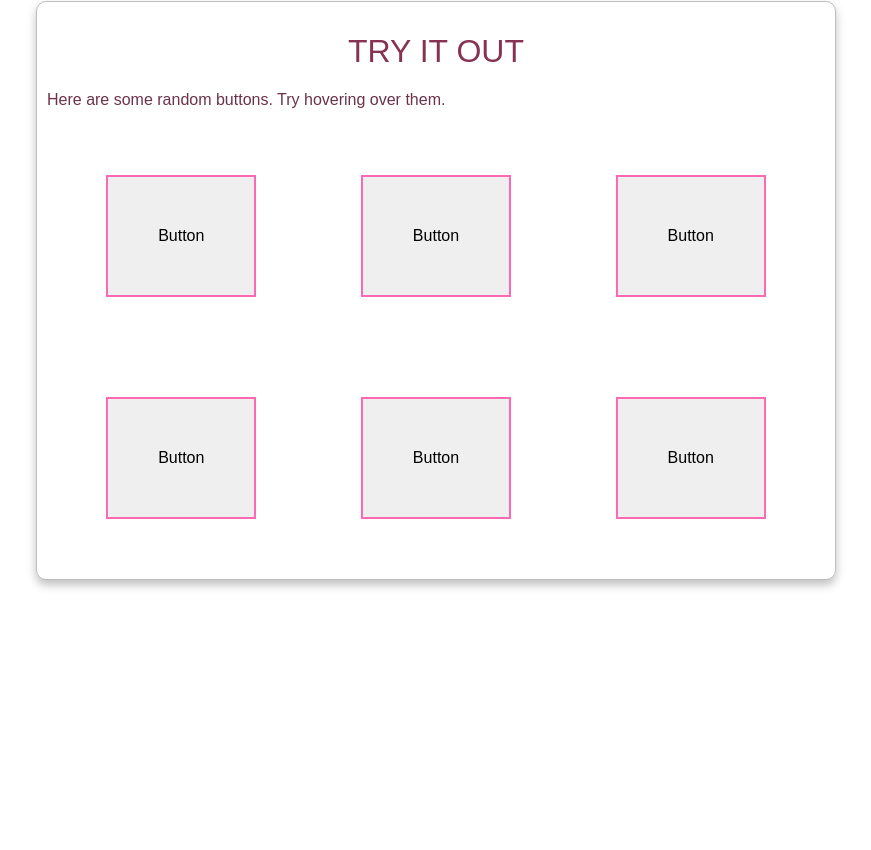
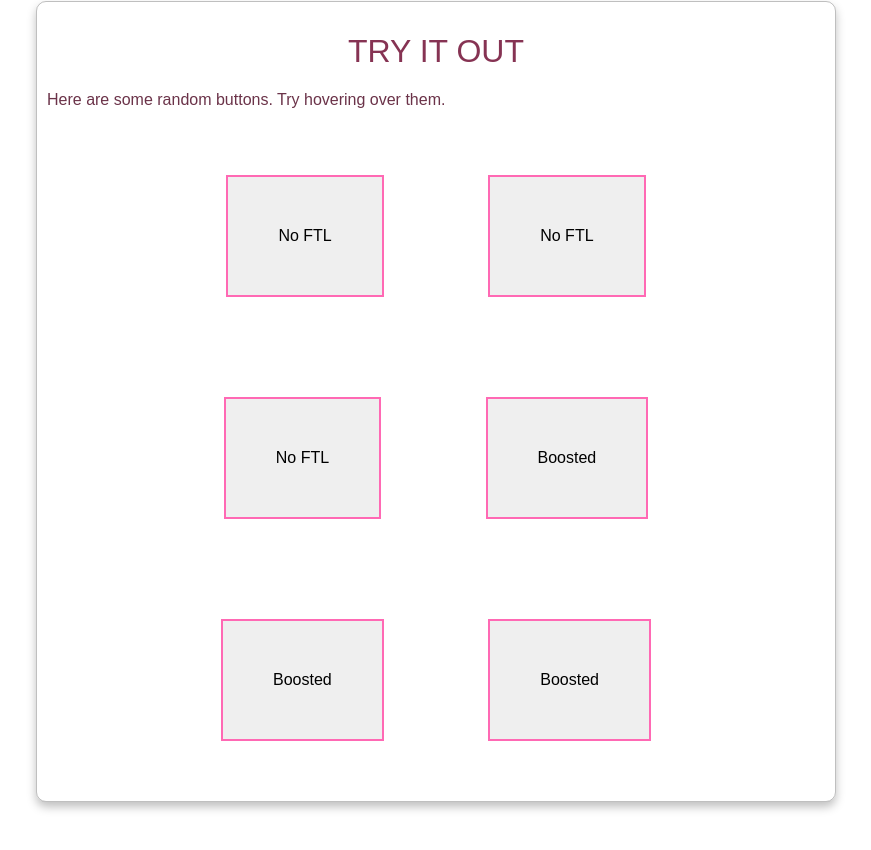
Before and after one commit to airgap/ftl, a website built with Vite: page docs/index.html in a window 1280 px wide. Shown: the part 1420-2270 px from the top of the page, without its empty margins (204-1075 px from the left). Before the commit the page ends 2050 px from the top, so only its background shows below. Built offline with nearby package versions, Linux system fonts and the light colour scheme.

Commit message:
Update demo

```diff
--- a/docs/index.html
+++ b/docs/index.html
@@ -83,7 +83,7 @@
         margin: 50px;
       }
       .buttons button:hover,
-      .buttons button.prehover {
+      .buttons button:not(.noboost).prehover {
         background: hotpink;
       }
       .tile {
@@ -477,12 +477,12 @@ myElement.addEventListener('precursormove', ghostCursorMovedFunc)
         <h1>TRY IT OUT</h1>
         <p>Here are some random buttons. Try hovering over them.</p>
         <div class="buttons">
-          <button>Button</button>
-          <button>Button</button>
-          <button>Button</button>
-          <button>Button</button>
-          <button>Button</button>
-          <button>Button</button>
+          <button class="noboost">No FTL</button>
+          <button class="noboost">No FTL</button>
+          <button class="noboost">No FTL</button>
+          <button>Boosted</button>
+          <button>Boosted</button>
+          <button>Boosted</button>
         </div>
       </div>
     </div>
```
